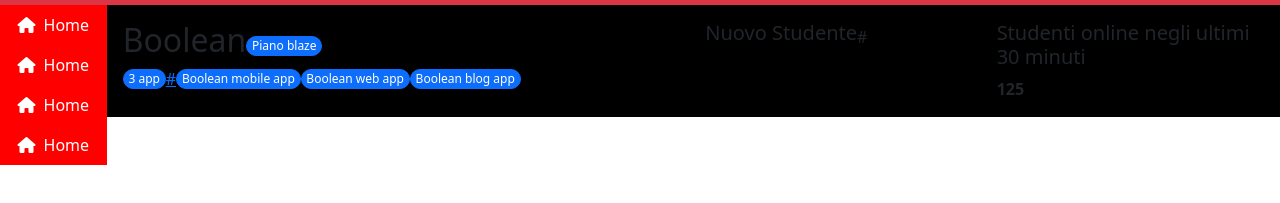
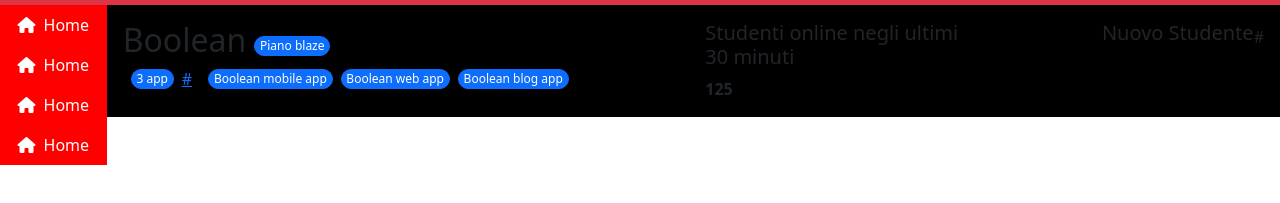
Before and after one commit to RiccardoVoltolina/html-css-bootstrap-dashboard, a plain HTML site: page index.html in a window 1280 px wide. Shown: the part 51-254 px from the top of the page. Drawn offline with nearby package versions, Linux system fonts and the light colour scheme.

Commit message:
add buttons margin on statistics section

```diff
--- a/index.html
+++ b/index.html
@@ -96,8 +96,8 @@
 
                 <section class="col-12 bg-black statistic_section p-3">
                     <div class="row align-items-start">
-                        <div class="col-sm-12 col-md-4 col-lg-3 order-lg-2 order-md-2">
-                            <div class="d-flex">
+                        <div class="col-sm-12 col-md-4 col-lg-3 order-lg-3 order-md-3">
+                            <div class="d-flex justify-content-md-end justify-content-lg-end">
                                 <div class="row">
                                     <div class="col-12 d-flex align-items-center">
                                         <h5>Nuovo Studente</h5>
@@ -106,7 +106,7 @@
                                         <span type="button" class="" data-bs-toggle="modal" data-bs-target="#exampleModal" data-bs-whatever="@getbootstrap">#</span>
 
                                         <div class="modal fade" id="exampleModal" tabindex="-1" aria-labelledby="exampleModalLabel" aria-hidden="true" style="display: none;">
-                                            <div class="modal-dialog">
+                                            <div class="modal-dialog modal-fullscreen-md-down">
                                                 <div class="modal-content">
                                                     <div class="modal-header">
                                                         <h1 class="modal-title fs-5" id="exampleModalLabel">New message to @getbootstrap</h1>
@@ -156,13 +156,13 @@
                                 <div class="row">
                                     <div class="col-12 d-flex align-items-center">
                                         <h2>Boolean</h2>
-                                        <div>
+                                        <div class="ps-2">
                                             <button type="button" class="btn btn-primary rounded-pill" style="--bs-btn-padding-y: .1px; --bs-btn-padding-x: .3rem; --bs-btn-font-size: .75rem;">Piano blaze</button>
                                         </div>
                                     </div>
-                                    <div class="col-12 d-flex align-items-center">
-                                        <button type="button" class="btn btn-primary rounded-pill" style="--bs-btn-padding-y: .1px; --bs-btn-padding-x: .3rem; --bs-btn-font-size: .75rem;">3 app</button>
-                                        <a href="#">
+                                    <div class="col-12 d-flex align-items-center bottoni_boolean">
+                                        <button type="button" class=" btn btn-primary rounded-pill" style="--bs-btn-padding-y: .1px; --bs-btn-padding-x: .3rem; --bs-btn-font-size: .75rem;">3 app</button>
+                                        <a class="px-md-2 px-sm-2" href="#">
                                             <div>#</div>
                                         </a>
                                         <button type="button" class="d-lg-none btn btn-primary rounded-pill" style="--bs-btn-padding-y: .1px; --bs-btn-padding-x: .3rem; --bs-btn-font-size: .75rem;">+</button>
@@ -173,7 +173,7 @@
                                 </div>
                             </div>
                         </div>
-                        <div class="col-sm-12 col-md-4 col-lg-3 order-lg-3 order-md-3">
+                        <div class="col-sm-12 col-md-4 col-lg-3 order-lg-2 order-md-2">
                             <div class="d-flex flex-column">
                                 <div class="row">
                                     <div class="col-12 d-flex align-items-center">
--- a/style/style.css
+++ b/style/style.css
@@ -16,6 +16,9 @@
     background-color: red;
 }
 
+.bottoni_boolean button {
+    margin-left: 0.5rem;
+}
 
 
 
```
